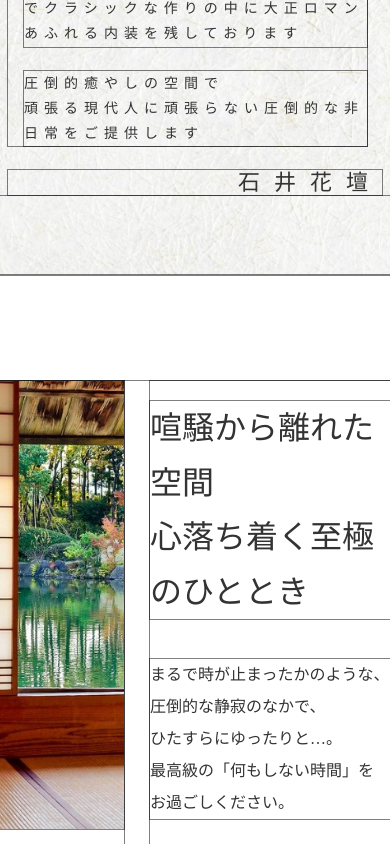
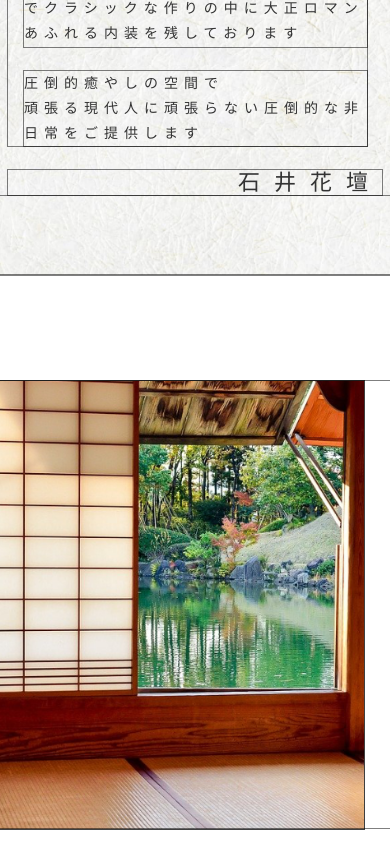
Before and after one commit to hiro8watanabe/ishiikadan-nextjs-site, a Next.js app: page / in a window 390 px wide. Shown: the part 1156-2000 px from the top of the page. Built offline with nearby package versions, Linux system fonts and the light colour scheme.

Commit message:
レスポンシブ対応

```diff
--- a/components/Features/Feature.module.scss
+++ b/components/Features/Feature.module.scss
@@ -3,38 +3,33 @@
   padding-bottom: 72px;
 }
 .container {
-  // padding-bottom: 120px;
   display: flex;
+
+  @media screen and (max-width: 768px) {
+    display: block;
+  }
 
   &:last-child {
     padding-bottom: 0;
   }
-  // @include v.mq(l) {
-  //   display: flex;
-  // }
-
-  // &:last-child {
-  //   margin-bottom: 0;
-  // }
 }
 
 .containerRev {
   display: flex;
   flex-direction: row-reverse;
-  // @include v.mq(l) {
-  //   display: flex;
-  //   flex-direction: row-reverse;
-  // }
+
+  @media screen and (max-width: 768px) {
+    display: block;
+  }
 }
 
 .imgWrap {
   width: 55%;
-  // aspect-ratio: 16/9;
   margin-right: 6.667vw;
-  // @include v.mq(l) {
-  //   width: 55%;
-  //   margin-right: v.vw(128);
-  // }
+
+  @media screen and (max-width: 768px) {
+    width: initial;
+  }
 }
 
 .imgWrapRev {
@@ -50,33 +45,16 @@
   width: 100%;
   object-fit: cover;
   display: block;
-  // margin-right: 6.667vw;
 }
 
 .textWrap {
-  // padding-top: 40px;
-  // text-align: center;
   padding-top: 20px;
   text-align: left;
 
-  // @include v.mq(l) {
-  //   padding-top: 0;
-  //   text-align: left;
-  // }
-
-  // @include v.mq(xl) {
-  //   padding-top: 20px;
-  // }
-}
-
-.text-box--pt {
-  // @include v.mq(l) {
-  //   padding-top: 0;
-  // }
-
-  // @include v.mq(xl) {
-  //   padding-top: 38px;
-  // }
+  @media screen and (max-width: 768px) {
+    padding-left: clamp(0.5rem, -0.274rem + 3.17vw, 1.25rem);
+    padding-right: clamp(0.5rem, -0.274rem + 3.17vw, 1.25rem);
+  }
 }
 
 .title {
@@ -84,35 +62,16 @@
   font-size: 32px;
   line-height: 1.7;
 
-  // @include v.mq(l) {
-  //   margin-bottom: 24px;
-  // }
-
-  // @include v.mq(xl) {
-  //   font-size: 3.6rem;
-  //   margin-bottom: 54px;
-  // }
+  @media screen and (max-width: 768px) {
+    font-size: clamp(1.375rem, 0.085rem + 5.29vw, 2.625rem);
+  }
 }
 
 .text {
   margin-bottom: 40px;
   line-height: 2;
 
-  // @include v.mq(l) {
-  //   margin-bottom: 24px;
-  // }
-  // @include v.mq(xl) {
-  //   margin-bottom: 63px;
-  // }
+  @media screen and (max-width: 768px) {
+    font-size: clamp(0.875rem, 0.23rem + 2.65vw, 1.5rem);
+  }
 }
-
-.text--mb1 {
-  //   @include v.mq(xl) {
-  //     margin-bottom: 30px;
-  //   }
-  // }
-  // .text--mb2 {
-  //   @include v.mq(xl) {
-  //     margin-bottom: 54px;
-  //   }
-}
```
